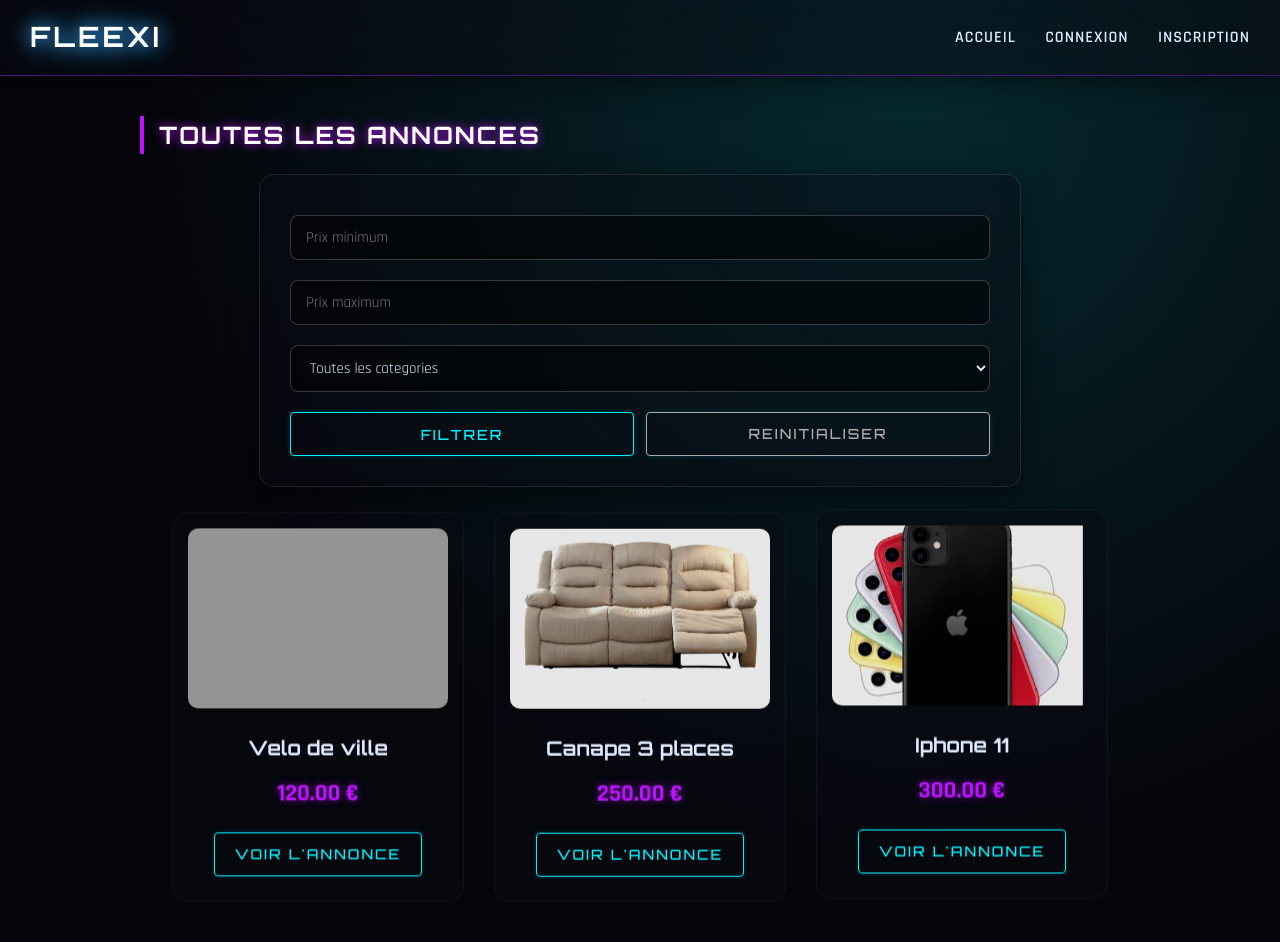
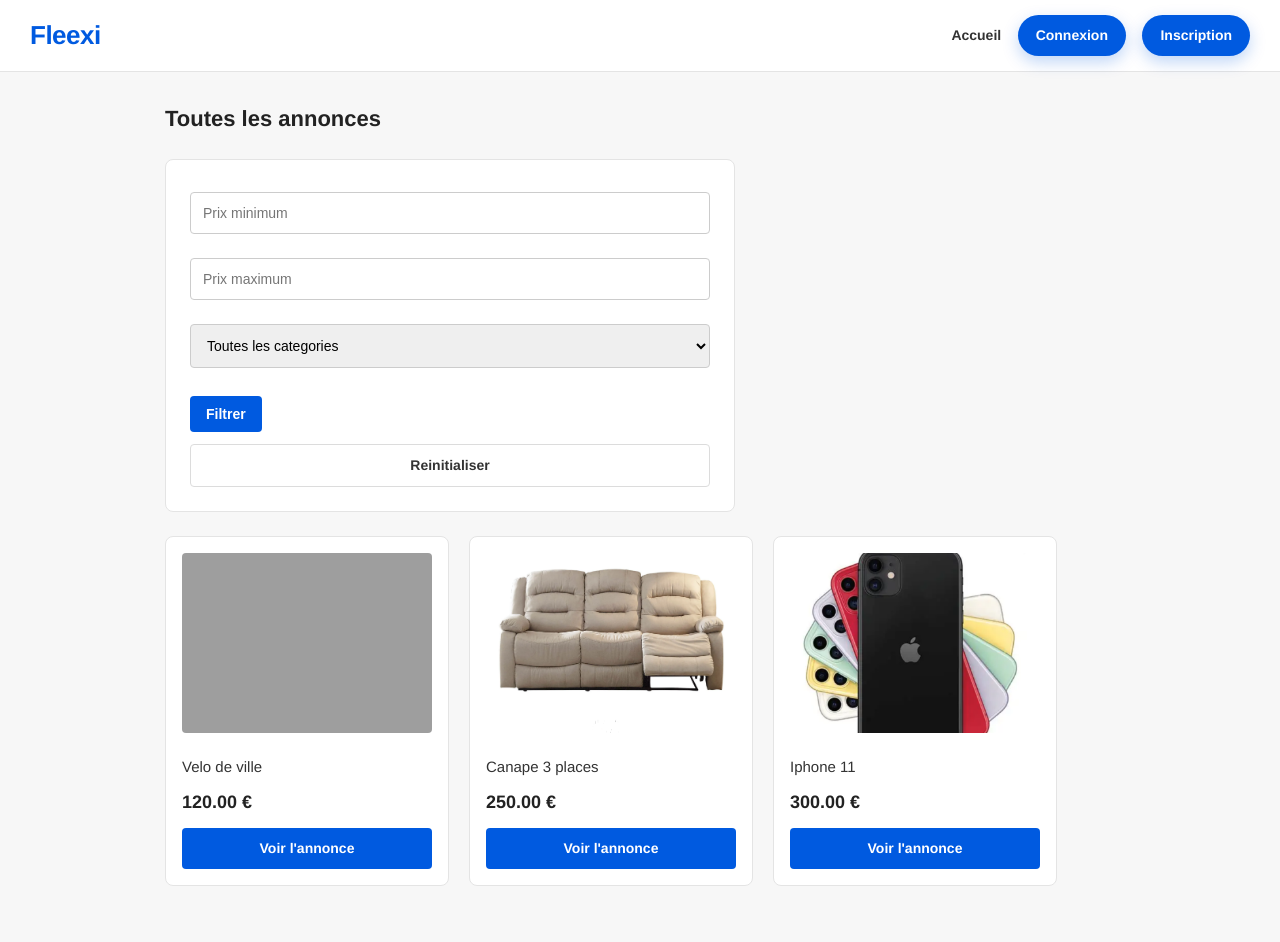
Before and after one commit to fouad-bnl/fleexi_, a PHP site: page / in a window 1280 px wide. After the commit the page ends 886 px from the top, so only its background shows below. Run offline with PHP 8.4, Linux system fonts and the light colour scheme; data comes from the database, SQL or seed files in the repository; grey boxes are pictures that could not be loaded.

Commit message:
redu final

```diff
--- a/fleexi/style.css
+++ b/fleexi/style.css
@@ -1,430 +1,276 @@
-/* Importation de polices futuristes (à ajouter aussi dans ton HTML si besoin, mais le CSS s'en charge) */
-@import url('https://fonts.googleapis.com/css2?family=Rajdhani:wght@400;600;700&family=Orbitron:wght@500;700&display=swap');
-
-/* --- VARIABLES CYBERPUNK --- */
-:root {
-    --neon-bleu: #00f3ff;
-    --neon-violet: #bc13fe;
-    --sombre-fond: #05050a;
-    --texte-clair: #e0eaff;
-    --glass-bg: rgba(10, 10, 20, 0.4);
-    --glass-border: rgba(255, 255, 255, 0.05);
+body {
+    font-family: 'Helvetica Neue', Helvetica, Arial, sans-serif;
+    margin: 0;
+    background-color: #f7f7f7; /* Gris très clair pour le fond */
+    color: #333333;
+    line-height: 1.5;
 }
 
-/* --- ANIMATIONS DE FOU --- */
-@keyframes neonPulseBleu {
-    0%, 100% { box-shadow: 0 0 5px var(--neon-bleu), inset 0 0 5px var(--neon-bleu); }
-    50% { box-shadow: 0 0 15px var(--neon-bleu), 0 0 30px var(--neon-bleu), inset 0 0 10px var(--neon-bleu); }
-}
-
-@keyframes neonPulseViolet {
-    0%, 100% { box-shadow: 0 0 5px var(--neon-violet), inset 0 0 5px var(--neon-violet); }
-    50% { box-shadow: 0 0 15px var(--neon-violet), 0 0 30px var(--neon-violet), inset 0 0 10px var(--neon-violet); }
-}
-
-@keyframes float {
-    0% { transform: translateY(0px); }
-    50% { transform: translateY(-8px); }
-    100% { transform: translateY(0px); }
-}
-
-@keyframes backgroundGlitch {
-    0% { background-position: 0% 50%; }
-    50% { background-position: 100% 50%; }
-    100% { background-position: 0% 50%; }
-}
-
-@keyframes textGlow {
-    0%, 100% { text-shadow: 0 0 10px var(--neon-violet), 0 0 20px var(--neon-violet); }
-    50% { text-shadow: 0 0 20px var(--neon-bleu), 0 0 40px var(--neon-bleu); }
-}
-
-/* --- STYLE GLOBAL --- */
-body {
-    font-family: 'Rajdhani', sans-serif;
-    margin: 0;
-    background-color: var(--sombre-fond);
-    color: var(--texte-clair);
-    line-height: 1.6;
-    /* Fond animé avec des halos néons */
-    background: radial-gradient(circle at 15% 50%, rgba(188, 19, 254, 0.15), transparent 30%),
-                radial-gradient(circle at 85% 30%, rgba(0, 243, 255, 0.15), transparent 30%),
-                #05050a;
-    background-size: 200% 200%;
-    animation: backgroundGlitch 15s ease infinite;
-    overflow-x: hidden;
-}
-
-/* --- HEADER GLASSMORPHISM --- */
 header {
-    background: var(--glass-bg);
-    backdrop-filter: blur(15px);
-    -webkit-backdrop-filter: blur(15px);
+    background-color: #ffffff;
     padding: 15px 30px;
     display: flex;
     justify-content: space-between;
     align-items: center;
-    border-bottom: 1px solid rgba(188, 19, 254, 0.4);
-    box-shadow: 0 4px 30px rgba(0, 0, 0, 0.5);
-    position: sticky;
-    top: 0;
-    z-index: 1000;
+    border-bottom: 1px solid #e4e4e4; /* Fine bordure au lieu d'une grosse ombre */
 }
 
 header h1 {
     margin: 0;
-    font-family: 'Orbitron', sans-serif;
-    color: #fff;
-    font-size: 28px;
-    letter-spacing: 3px;
-    text-transform: uppercase;
-    animation: textGlow 3s infinite alternate;
+    color: #005ae0; /* Bleu roi Catawiki */
+    font-size: 26px;
+    letter-spacing: -0.5px;
+    font-weight: 700;
 }
 
 header a {
-    color: var(--texte-clair);
+    color: #333333;
     text-decoration: none;
-    margin-left: 25px;
+    margin-left: 20px;
     font-weight: 600;
-    font-size: 16px;
-    text-transform: uppercase;
-    letter-spacing: 1px;
-    transition: all 0.3s ease;
-    position: relative;
+    font-size: 14px;
+    transition: color 0.2s;
 }
 
-header a::after {
-    content: '';
-    position: absolute;
-    bottom: -5px;
-    left: 0;
-    width: 0%;
-    height: 2px;
-    background: var(--neon-bleu);
-    transition: width 0.3s ease;
-    box-shadow: 0 0 10px var(--neon-bleu);
+header nav a[href="auth/connexion.php"],
+header nav a[href="auth/inscription.php"] {
+    display: inline-block;
+    background-color: #005ae0;
+    color: #ffffff;
+    padding: 10px 18px;
+    border-radius: 999px;
+    margin-left: 12px;
+    box-shadow: 0 6px 16px rgba(0, 90, 224, 0.25);
+    transition: transform 0.2s ease, box-shadow 0.2s ease, background-color 0.2s ease;
 }
 
-header a:hover::after {
-    width: 100%;
+header nav a[href="auth/connexion.php"]:hover,
+header nav a[href="auth/inscription.php"]:hover {
+    background-color: #004ac0;
+    color: #ffffff;
+    transform: translateY(-2px) scale(1.02);
+    box-shadow: 0 10px 22px rgba(0, 90, 224, 0.32);
 }
 
 header a:hover {
-    color: var(--neon-bleu);
-    text-shadow: 0 0 8px var(--neon-bleu);
+    color: #005ae0;
 }
 
-/* --- BADGES --- */
 .badge {
-    background-color: transparent;
-    color: var(--neon-bleu);
-    font-family: 'Orbitron', sans-serif;
-    font-size: 11px;
-    padding: 3px 10px;
-    border-radius: 20px;
-    border: 1px solid var(--neon-bleu);
-    margin-left: 8px;
-    box-shadow: 0 0 8px rgba(0, 243, 255, 0.4);
-    text-shadow: 0 0 5px var(--neon-bleu);
+    background-color: #f0f4ff; /* Fond bleuté très clair */
+    color: #005ae0;
+    font-size: 12px;
+    font-weight: 600;
+    padding: 4px 8px;
+    border-radius: 4px; /* Bords moins arrondis, plus sérieux */
+    margin-left: 6px;
+    border: 1px solid #cce0ff;
 }
 
-/* --- CONTENU --- */
 .contenu {
-    max-width: 1000px;
-    margin: 40px auto;
+    max-width: 950px;
+    margin: 30px auto;
     padding: 0 20px;
 }
 
 .contenu h2 {
-    font-family: 'Orbitron', sans-serif;
-    border-left: 4px solid var(--neon-violet);
-    padding-left: 15px;
-    color: #fff;
-    text-transform: uppercase;
-    letter-spacing: 2px;
-    text-shadow: 0 0 10px var(--neon-violet);
+    border-left: none; /* On enlève la barre latérale pour un style plus galerie */
+    padding-left: 0;
+    color: #222222;
+    font-weight: 700;
+    font-size: 22px;
+    margin-bottom: 24px;
 }
 
-/* --- CARTES EFFET HOLOGRAMME --- */
 .cartes {
     display: flex;
     flex-wrap: wrap;
-    gap: 30px;
-    justify-content: center;
+    gap: 20px;
 }
 
 .carte {
-    background: var(--glass-bg);
-    backdrop-filter: blur(10px);
-    border: 1px solid var(--glass-border);
-    border-radius: 15px;
-    width: 260px;
-    padding: 15px;
-    text-align: center;
-    position: relative;
-    overflow: hidden;
-    transition: all 0.4s cubic-bezier(0.175, 0.885, 0.32, 1.275);
-    animation: float 6s ease-in-out infinite;
-}
-
-/* Délai pour que les cartes ne flottent pas toutes en même temps */
-.carte:nth-child(2) { animation-delay: 1s; }
-.carte:nth-child(3) { animation-delay: 2s; }
-
-.carte::before {
-    content: "";
-    position: absolute;
-    top: 0; left: -100%;
-    width: 50%; height: 100%;
-    background: linear-gradient(to right, transparent, rgba(0, 243, 255, 0.2), transparent);
-    transform: skewX(-25deg);
-    transition: all 0.5s ease;
+    background-color: white;
+    border-radius: 8px;
+    width: 250px;
+    padding: 16px;
+    text-align: left; /* Alignement à gauche typique des lots */
+    box-shadow: none;
+    border: 1px solid #e4e4e4; /* Bordure fine grise */
+    transition: transform 0.22s ease, box-shadow 0.22s ease, border-color 0.22s ease;
 }
 
 .carte:hover {
-    transform: translateY(-10px) scale(1.05);
-    border-color: var(--neon-bleu);
-    box-shadow: 0 0 20px rgba(0, 243, 255, 0.3), inset 0 0 15px rgba(0, 243, 255, 0.1);
-}
-
-.carte:hover::before {
-    left: 200%;
+    transform: translateY(-4px);
+    box-shadow: 0 10px 24px rgba(0, 90, 224, 0.12);
+    border-color: #005ae0;
 }
 
 .carte img {
     width: 100%;
     height: 180px;
     object-fit: cover;
-    border-radius: 10px;
-    filter: contrast(1.2) brightness(0.9);
-    transition: filter 0.3s;
-}
-
-.carte:hover img {
-    filter: contrast(1.3) brightness(1.1) drop-shadow(0 0 8px var(--neon-bleu));
+    border-radius: 4px;
+    margin-bottom: 8px;
 }
 
 .carte h3 {
-    margin: 15px 0 8px 0;
-    font-size: 20px;
-    font-family: 'Orbitron', sans-serif;
-    color: var(--texte-clair);
+    margin: 8px 0;
+    font-size: 15px;
+    color: #333333;
+    font-weight: normal;
+    line-height: 1.4;
 }
 
 .carte .prix {
-    color: var(--neon-violet);
+    color: #222222;
     font-weight: 700;
-    font-size: 24px;
-    margin: 10px 0;
-    text-shadow: 0 0 8px rgba(188, 19, 254, 0.6);
+    font-size: 18px;
+    margin: 12px 0 6px 0;
 }
 
-/* --- BOUTONS CYBERPUNK --- */
 .bouton {
-    display: inline-block;
-    background: transparent;
-    color: var(--neon-bleu);
-    font-family: 'Orbitron', sans-serif;
-    padding: 10px 20px;
-    border: 1px solid var(--neon-bleu);
+    display: block; /* Le bouton prend toute la largeur sur la carte d'enchère */
+    text-align: center;
+    background-color: #005ae0;
+    color: white;
+    padding: 10px 16px;
+    border: none;
     border-radius: 4px;
     text-decoration: none;
     cursor: pointer;
     font-size: 14px;
-    text-transform: uppercase;
-    letter-spacing: 2px;
-    margin-top: 10px;
-    position: relative;
-    overflow: hidden;
-    transition: all 0.3s;
-    box-shadow: 0 0 5px rgba(0, 243, 255, 0.2);
+    font-weight: 600;
+    margin-top: 12px;
+    transition: transform 0.2s ease, box-shadow 0.2s ease, background-color 0.2s ease;
 }
 
 .bouton:hover {
-    background: var(--neon-bleu);
-    color: #000;
-    box-shadow: 0 0 15px var(--neon-bleu), 0 0 30px var(--neon-bleu);
-    transform: scale(1.05);
+    background-color: #004ac0;
+    transform: translateY(-2px) scale(1.01);
+    box-shadow: 0 8px 18px rgba(0, 90, 224, 0.22);
 }
 
 .bouton-rouge {
-    color: #ff2a2a;
-    border-color: #ff2a2a;
-    box-shadow: 0 0 5px rgba(255, 42, 42, 0.2);
+    background-color: #d12a2f; /* Rouge pour les messages d'erreur ou d'alerte */
 }
 
 .bouton-rouge:hover {
-    background: #ff2a2a;
-    color: #fff;
-    box-shadow: 0 0 15px #ff2a2a, 0 0 30px #ff2a2a;
+    background-color: #a82226;
 }
 
 .bouton-gris {
-    color: #aaa;
-    border-color: #aaa;
+    background-color: #ffffff;
+    color: #333333;
+    border: 1px solid #dcdcdc;
 }
 
 .bouton-gris:hover {
-    background: #aaa;
-    color: #000;
-    box-shadow: 0 0 15px #aaa;
+    background-color: #f7f7f7;
 }
 
-.filtre-form {
-    max-width: 700px;
-}
-
-.filtre-actions {
-    display: flex;
-    gap: 12px;
-    margin-top: 10px;
-}
-
-.filtre-actions .bouton {
-    flex: 1;
-    margin-top: 0;
-    text-align: center;
-}
-
-/* --- FORMULAIRES --- */
 form {
-    background: var(--glass-bg);
-    backdrop-filter: blur(10px);
-    padding: 30px;
-    border-radius: 15px;
-    border: 1px solid rgba(255,255,255,0.1);
-    box-shadow: 0 10px 30px rgba(0,0,0,0.5);
+    background-color: white;
+    padding: 24px;
+    border-radius: 8px;
+    border: 1px solid #e4e4e4;
     max-width: 520px;
-    margin: 0 auto;
 }
 
 form input,
 form textarea,
 form select {
     width: 100%;
-    background: rgba(0, 0, 0, 0.5);
-    color: var(--texte-clair);
-    padding: 12px 15px;
-    margin: 10px 0;
-    border: 1px solid rgba(255,255,255,0.2);
-    border-radius: 8px;
+    padding: 12px;
+    margin: 8px 0 16px 0;
+    border: 1px solid #cccccc;
+    border-radius: 4px;
     box-sizing: border-box;
-    font-size: 15px;
-    font-family: 'Rajdhani', sans-serif;
-    transition: all 0.3s;
-}
-
-form select[name="categorie"] option {
-    background: #000;
+    font-size: 14px;
+    transition: border-color 0.2s;
 }
 
 form input:focus,
 form textarea:focus,
 form select:focus {
-    border-color: var(--neon-violet);
+    border-color: #005ae0;
     outline: none;
-    box-shadow: 0 0 15px rgba(188, 19, 254, 0.3);
-    background: rgba(188, 19, 254, 0.05);
 }
 
-/* --- MESSAGES & DETAILS --- */
+form textarea {
+    min-height: 100px;
+}
+
 .message {
-    background: rgba(255, 208, 0, 0.1);
-    color: #ffd000;
-    border-left: 4px solid #ffd000;
-    padding: 15px;
-    border-radius: 8px;
+    background-color: #f0f4ff;
+    color: #004ac0;
+    border: 1px solid #cce0ff;
+    padding: 12px 16px;
+    border-radius: 4px;
     margin-bottom: 20px;
-    backdrop-filter: blur(5px);
-    box-shadow: 0 0 15px rgba(255, 208, 0, 0.15);
 }
 
 .detail {
-    background: var(--glass-bg);
-    backdrop-filter: blur(10px);
+    background-color: white;
     padding: 30px;
-    border-radius: 15px;
-    border: 1px solid var(--glass-border);
-    box-shadow: 0 10px 30px rgba(0,0,0,0.5);
+    border-radius: 8px;
+    border: 1px solid #e4e4e4;
 }
 
 .detail img {
-    max-width: 100%;
-    border-radius: 10px;
-    border: 2px solid rgba(255,255,255,0.1);
+    max-width: 420px;
+    width: 100%;
+    border-radius: 4px;
 }
 
-/* --- CHAT / DISCUSSION FUTURISTE --- */
 .bloc-message {
-    background: rgba(0, 243, 255, 0.05);
-    border-radius: 10px;
-    border-left: 4px solid var(--neon-bleu);
+    background-color: #fcfcfc;
+    border-radius: 4px;
+    border-left: 4px solid #005ae0;
     padding: 16px;
-    margin-bottom: 15px;
-    backdrop-filter: blur(5px);
-    box-shadow: 0 0 10px rgba(0, 243, 255, 0.1);
+    margin-bottom: 16px;
+    border-top: 1px solid #e4e4e4;
+    border-right: 1px solid #e4e4e4;
+    border-bottom: 1px solid #e4e4e4;
 }
 
 .discussion {
-    background: rgba(0, 0, 0, 0.6);
-    border-radius: 15px;
+    background-color: white;
+    border-radius: 8px;
     padding: 20px;
     margin-bottom: 20px;
-    border: 1px solid rgba(255,255,255,0.05);
-    box-shadow: inset 0 0 20px rgba(0,0,0,0.8);
+    border: 1px solid #e4e4e4;
     max-height: 400px;
     overflow-y: auto;
 }
 
-/* Custom Scrollbar pour la discussion */
-.discussion::-webkit-scrollbar {
-    width: 8px;
-}
-.discussion::-webkit-scrollbar-track {
-    background: rgba(255, 255, 255, 0.05);
-    border-radius: 4px;
-}
-.discussion::-webkit-scrollbar-thumb {
-    background: var(--neon-violet);
-    border-radius: 4px;
-    box-shadow: 0 0 5px var(--neon-violet);
-}
-
 .msg-moi {
-    background: linear-gradient(135deg, rgba(188, 19, 254, 0.2), rgba(188, 19, 254, 0.4));
-    border: 1px solid var(--neon-violet);
-    color: #fff;
-    padding: 12px 18px;
-    border-radius: 20px 20px 4px 20px;
-    margin: 12px 0;
+    background-color: #005ae0;
+    color: white;
+    padding: 10px 14px;
+    border-radius: 8px 8px 0 8px;
+    margin: 8px 0;
     max-width: 70%;
     margin-left: auto;
-    box-shadow: 0 0 10px rgba(188, 19, 254, 0.2);
 }
 
 .msg-autre {
-    background: linear-gradient(135deg, rgba(0, 243, 255, 0.1), rgba(0, 243, 255, 0.2));
-    border: 1px solid var(--neon-bleu);
-    color: #fff;
-    padding: 12px 18px;
-    border-radius: 20px 20px 20px 4px;
-    margin: 12px 0;
+    background-color: #f0f0f0;
+    color: #333333;
+    padding: 10px 14px;
+    border-radius: 8px 8px 8px 0;
+    margin: 8px 0;
     max-width: 70%;
     margin-right: auto;
-    box-shadow: 0 0 10px rgba(0, 243, 255, 0.1);
 }
 
 .msg-qui {
-    font-family: 'Orbitron', sans-serif;
+    font-weight: 600;
     font-size: 12px;
-    color: rgba(255, 255, 255, 0.8);
-    margin: 0 0 6px 0;
-    letter-spacing: 1px;
+    margin: 0 0 4px 0;
 }
 
 .msg-date {
     font-size: 11px;
-    color: rgba(255, 255, 255, 0.5);
-    margin: 6px 0 0 0;
-    text-align: right;
+    color: #777777;
+    margin: 4px 0 0 0;
 }
```
